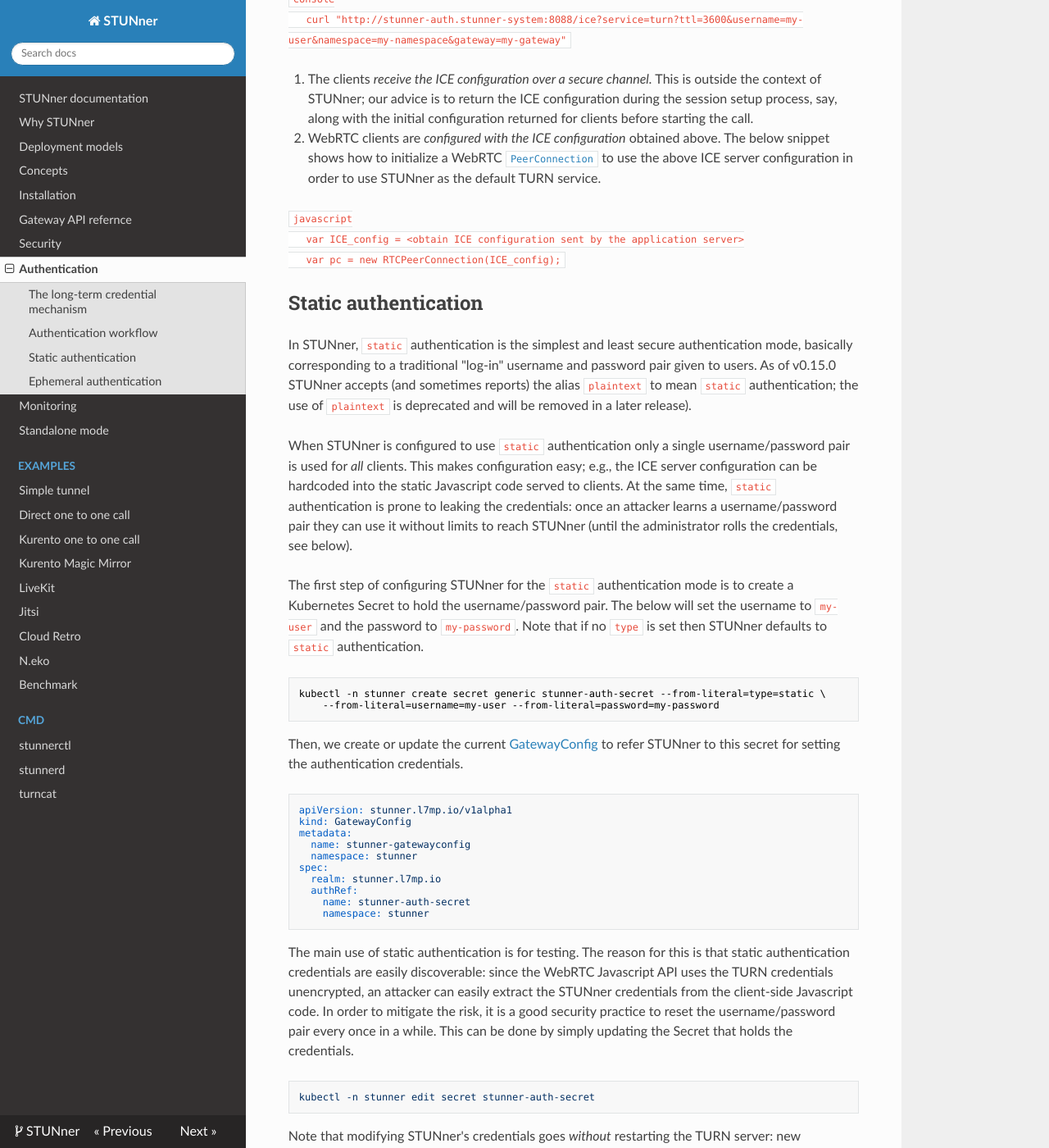
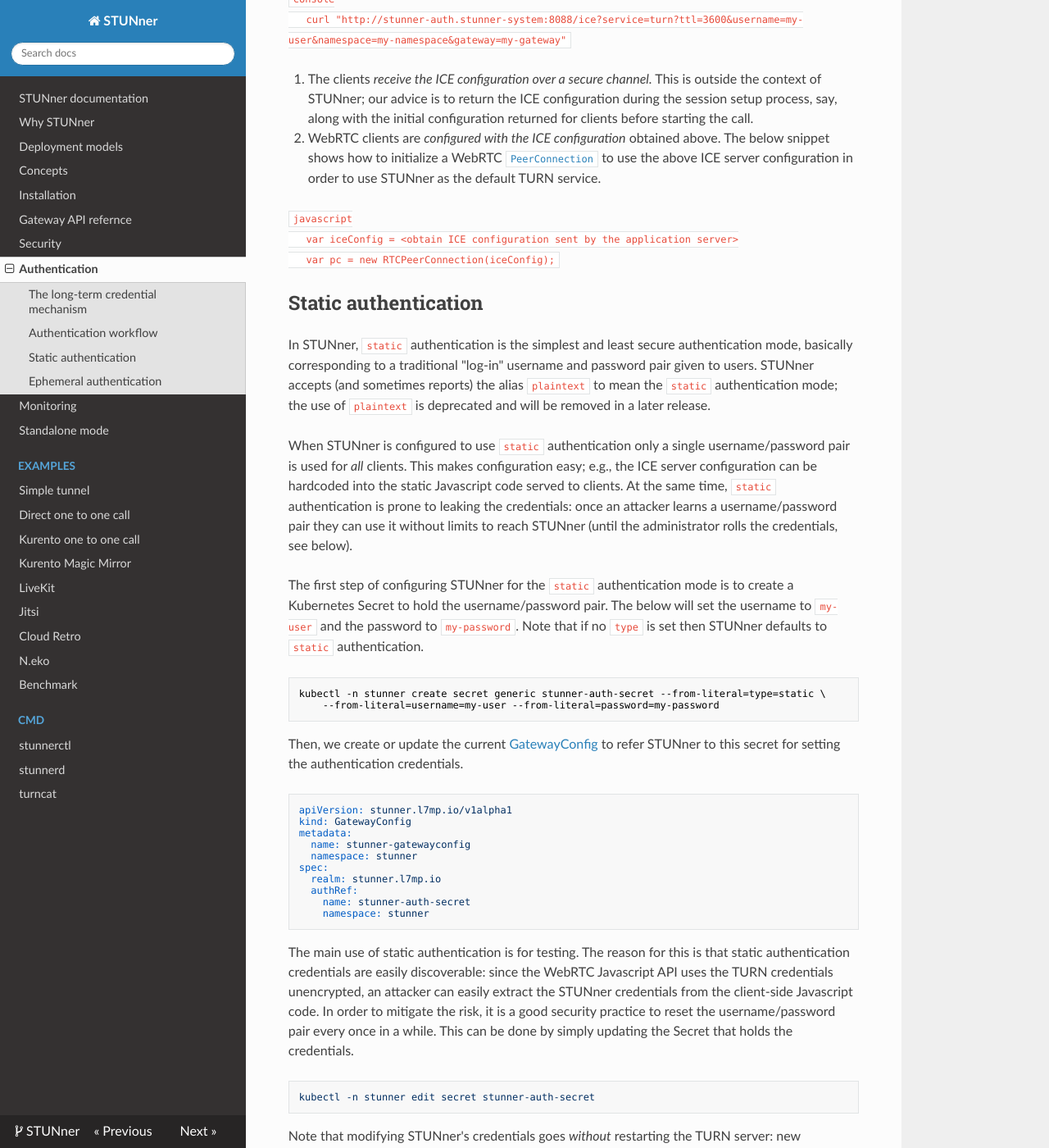
Before and after one commit to l7mp/stunner, an MkDocs documentation site: the page built from docs/AUTH.md, in a window 1280 px wide and 1400 px high, scrolled down 1726 px. Shown: the whole window at 82% size. Built offline with MkDocs 1.6.1, drawn with Linux system fonts in a browser that asks for light colours; nearby versions of some CDN libraries; some of the changed text lies outside the part shown.

Commit message:
doc: Minor updates

````diff
--- a/docs/AUTH.md
+++ b/docs/AUTH.md
@@ -80,16 +80,16 @@
    to use the above ICE server configuration in order to use STUNner as the default TURN service.
 
    ```javascript
-   var ICE_config = <obtain ICE configuration sent by the application server>
-   var pc = new RTCPeerConnection(ICE_config);
+   var iceConfig = <obtain ICE configuration sent by the application server>
+   var pc = new RTCPeerConnection(iceConfig);
    ```
 
 ## Static authentication
 
 In STUNner, `static` authentication is the simplest and least secure authentication mode, basically
-corresponding to a traditional "log-in" username and password pair given to users. As of v0.15.0 STUNner
-accepts (and sometimes reports) the alias `plaintext` to mean `static` authentication; the use of
-`plaintext` is deprecated and will be removed in a later release).
+corresponding to a traditional "log-in" username and password pair given to users. STUNner accepts
+(and sometimes reports) the alias `plaintext` to mean the `static` authentication mode; the use of
+`plaintext` is deprecated and will be removed in a later release.
 
 When STUNner is configured to use `static` authentication only a single username/password pair is
 used for *all* clients. This makes configuration easy; e.g., the ICE server configuration can be
@@ -147,7 +147,10 @@
 authenticate (or refresh) with STUNner any more. This authentication mode is more secure since
 credentials are not shared between clients and come with a limited lifetime. Configuring
 `ephemeral` authentication may be more complex though, since credentials must be dynamically
-generated for each session and properly returned to clients.
+generated for each session and properly returned to clients. STUNner accepts (and sometimes
+reports) the alias `longterm` to mean the `ephemeral` authentication mode; the use of `longterm` is
+deprecated and will be removed in a later release. Note also that the alias `timewindowed` is also
+accepted.
 
 To implement this mode, STUNner adopts the [quasi-standard time-windowed TURN authentication
 credential format](https://datatracker.ietf.org/doc/html/draft-uberti-behave-turn-rest-00). In this
````
Also changed, not shown: docs/examples/direct-one2one-call/README.md (+2 -3 lines), docs/examples/kurento-one2one-call/README.md (+2 -2 lines).
